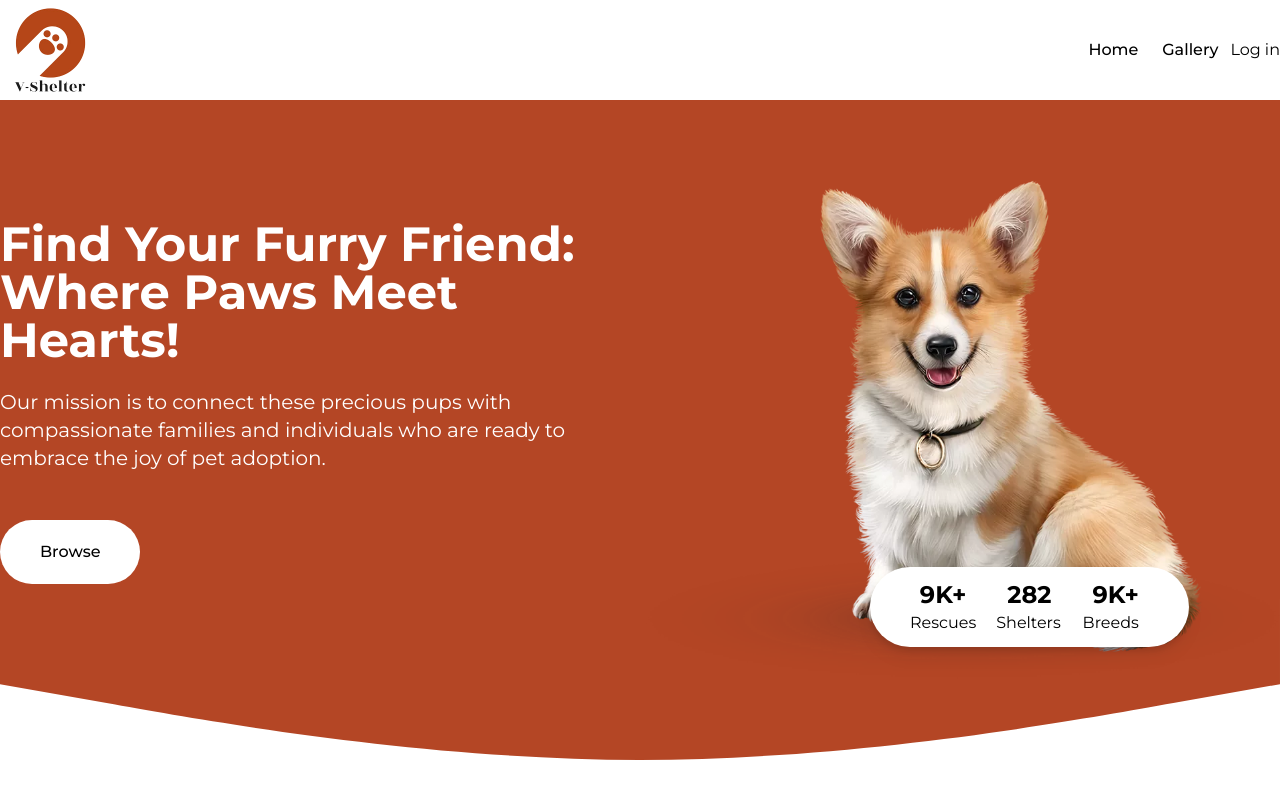
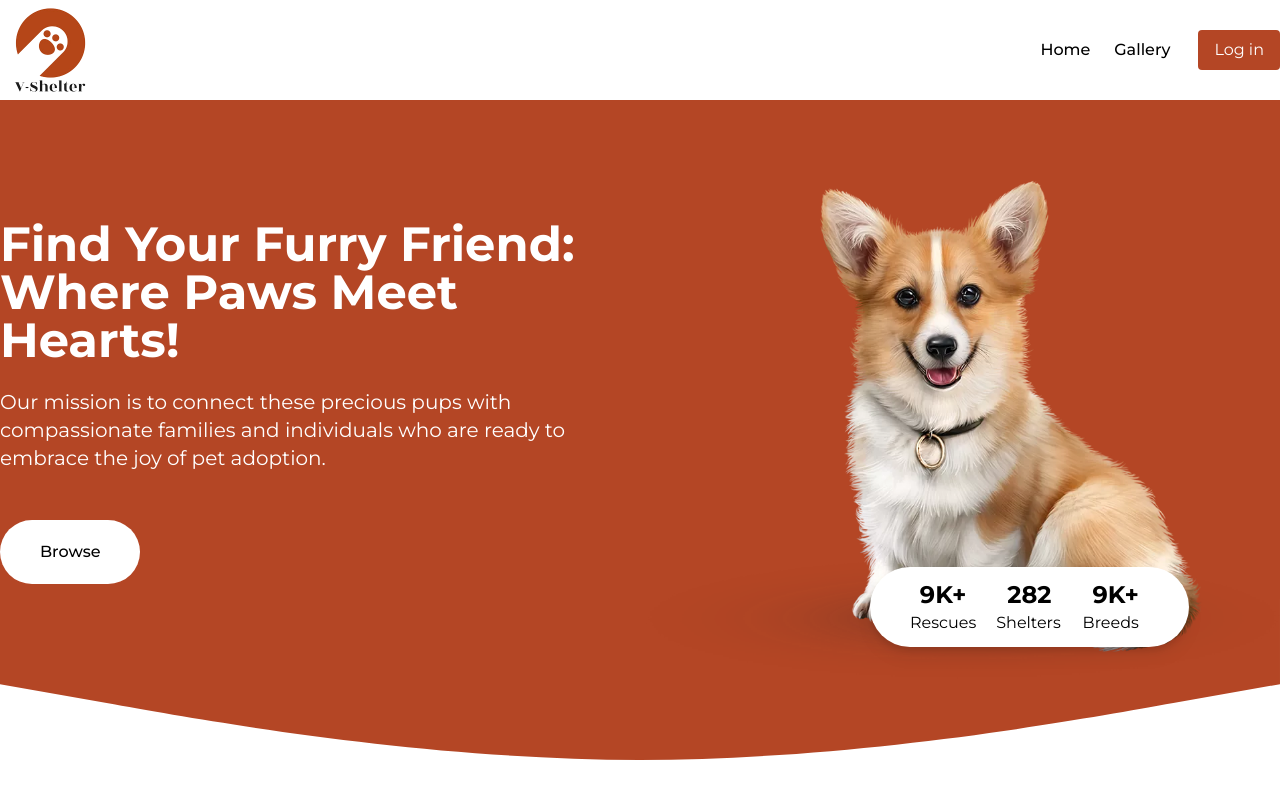
Before and after one commit to Victoryeddy/dog-adoption-site, a Vue app: page / in a window 1280 px wide. Shown: the top 800 px of the page. Built offline with nearby package versions, Linux system fonts and the light colour scheme; no server answers.

Commit message:
Add style to the button on navbar

```diff
--- a/src/components/Navbar.vue
+++ b/src/components/Navbar.vue
@@ -15,11 +15,11 @@
         <router-link class="px-3 font-medium" to="/gallery"
           >Gallery</router-link
         >
-        <div v-if="!$auth.loading">
+        <div v-if="!$auth.loading" class="ms-4">
           <!-- show login when not authenticated -->
-          <button v-if="!$auth.isAuthenticated" @click="login">Log in</button>
+          <button v-if="!$auth.isAuthenticated" @click="login" class="btn">Log in</button>
           <!-- show logout when authenticated -->
-          <button v-if="$auth.isAuthenticated" @click="logout">Log out</button>
+          <button v-if="$auth.isAuthenticated" @click="logout" class="btn">Log out</button>
         </div>
         <!-- <router-link class="px-3 font-medium" to="/">Blog</router-link> -->
         <!-- <router-link class="px-3 font-medium" to="/">Contact</router-link> -->
```
